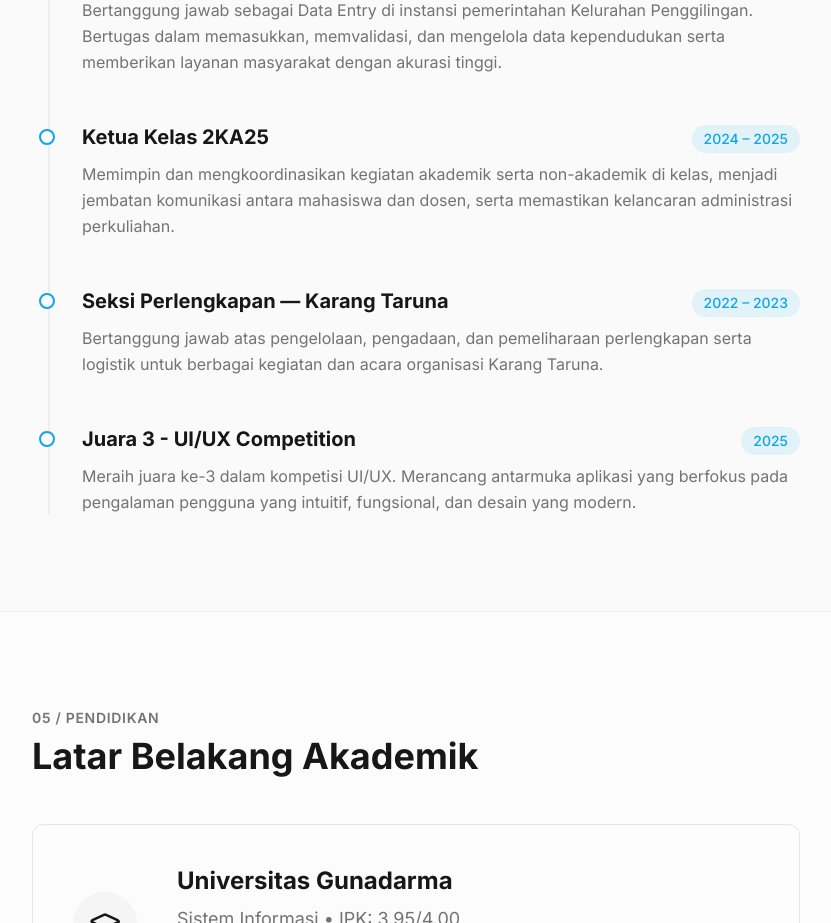
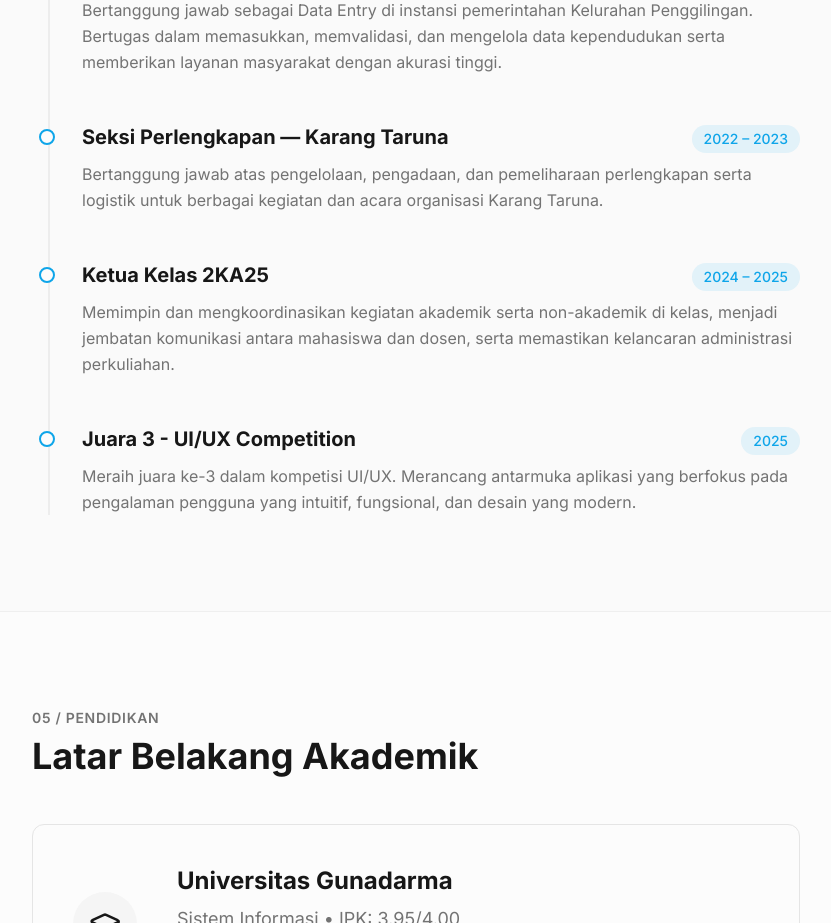
Before and after one commit to Pekesxyz/portofolio-pradipta, a Next.js app: page / in a window 1280 px wide. Shown: the part 4740-5663 px from the top of the page, without its empty margins (16-847 px from the left). Built offline with nearby package versions, Linux system fonts and the light colour scheme.

Commit message:
update: urutkan timeline experience berdasarkan tahun

```diff
--- a/src/components/Experience.tsx
+++ b/src/components/Experience.tsx
@@ -10,16 +10,16 @@ const experiences = [
       "Bertanggung jawab sebagai Data Entry di instansi pemerintahan Kelurahan Penggilingan. Bertugas dalam memasukkan, memvalidasi, dan mengelola data kependudukan serta memberikan layanan masyarakat dengan akurasi tinggi.",
   },
   {
+    title: "Seksi Perlengkapan — Karang Taruna",
+    date: "2022 – 2023",
+    description:
+      "Bertanggung jawab atas pengelolaan, pengadaan, dan pemeliharaan perlengkapan serta logistik untuk berbagai kegiatan dan acara organisasi Karang Taruna.",
+  },
+  {
     title: "Ketua Kelas 2KA25",
     date: "2024 – 2025",
     description:
       "Memimpin dan mengkoordinasikan kegiatan akademik serta non-akademik di kelas, menjadi jembatan komunikasi antara mahasiswa dan dosen, serta memastikan kelancaran administrasi perkuliahan.",
-  },
-  {
-    title: "Seksi Perlengkapan — Karang Taruna",
-    date: "2022 – 2023",
-    description:
-      "Bertanggung jawab atas pengelolaan, pengadaan, dan pemeliharaan perlengkapan serta logistik untuk berbagai kegiatan dan acara organisasi Karang Taruna.",
   },
   {
     title: "Juara 3 - UI/UX Competition",
```
